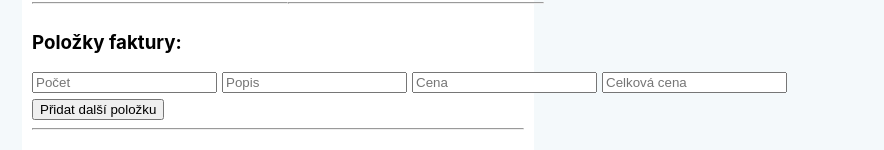
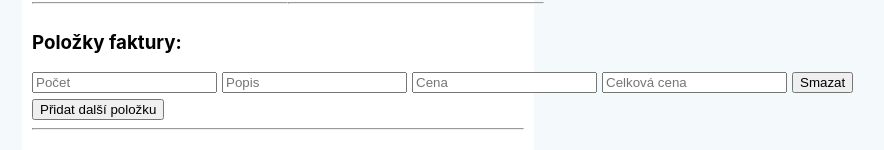
Before and after one commit to zaymax/dejfakturu, a React (Create React App) app in the folder client/: page / in a window 1280 px wide. Both pictures are taken after a click on the button "Přidat další položku". Shown: the part 642-792 px from the top of the page, without its empty margins (362-1246 px from the left). Built offline with nearby package versions, Linux system fonts and the light colour scheme.

Commit message:
fix delete item statement

```diff
--- a/client/src/components/invoice-items/InvoiceItems.js
+++ b/client/src/components/invoice-items/InvoiceItems.js
@@ -20,7 +20,7 @@ class InvoiceItems extends Component {
             this.props.updateStateInvoiceItemTotalPrice
           }
         />
-        {this.props.items.length > 1 && (
+        {this.props.items.length > 0 && (
           <button
             type="button"
             onClick={() => this.props.handleDeleteItem(item.id)}
```
